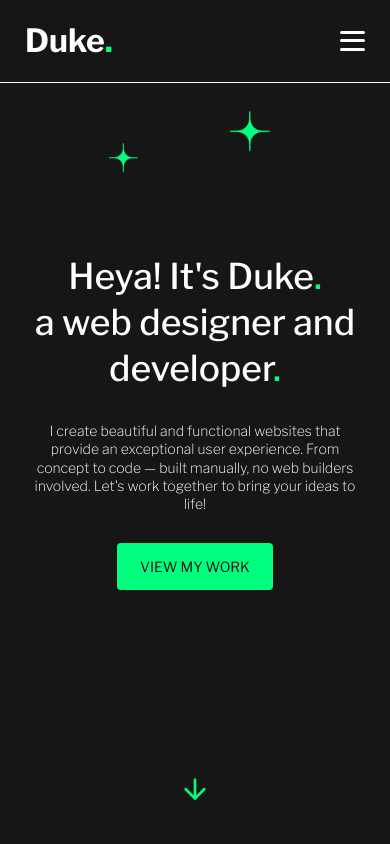
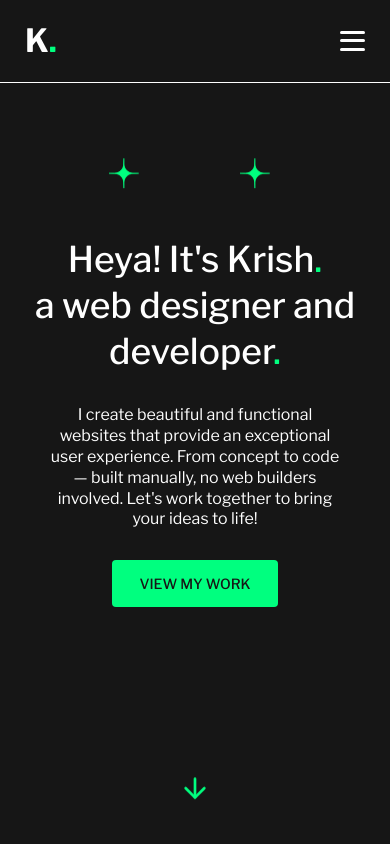
Before and after one commit to KrishVrm/duke., a React (Vite) app: page / in a window 390 px wide. Shown: the top 844 px of the page. Built offline with nearby package versions, Linux system fonts and the light colour scheme.

Commit message:
font changes

```diff
--- a/index.html
+++ b/index.html
@@ -4,7 +4,7 @@
     <meta charset="UTF-8" />
     <link rel="icon" type="image/svg+xml" href="/vite.svg" />
     <meta name="viewport" content="width=device-width, initial-scale=1.0" />
-    <title>Duke.</title>
+    <title>KrishDesigns</title>
   </head>
   <body>
     <div id="root"></div>
--- a/src/components/Header.jsx
+++ b/src/components/Header.jsx
@@ -11,7 +11,7 @@ const Header = () => {
     <header className="header">
       <div className="logo">
         <h1>
-          Duke<span className="span-accent">.</span>
+          K<span className="span-accent">.</span>
         </h1>
       </div>
       <div
--- a/src/components/Hero.jsx
+++ b/src/components/Hero.jsx
@@ -13,7 +13,7 @@ const Hero = () => {
           <Starsvg />
         </div>
         <h1 className="hero-heading">
-          Heya! It's Duke<span className="span-accent">.</span> <br />a web
+          Heya! It's Krish<span className="span-accent">.</span> <br />a web
           designer and developer<span className="span-accent">.</span>
         </h1>
         <p className="hero-description">
--- a/src/components/Work.jsx
+++ b/src/components/Work.jsx
@@ -22,19 +22,19 @@ const Work = () => {
     },
     {
       id: 3,
-      title: "Auth Project",
+      title: "Multi-Step Form",
       description: "Description of project three.",
       image: authThumbnail, // Replace with actual image path
     },
     {
       id: 4,
-      title: "Space Tourism Multiple Page",
+      title: "Space Tourism Multiple-Page",
       description: "Description of project four.",
       image: spaceThumbnail, // Replace with actual image path
     },
     {
       id: 5,
-      title: "Sneakers E-commerce",
+      title: "E-commerce Product Page",
       description: "Description of project four.",
       image: sneakersThumbnail, // Replace with actual image path
     },
--- a/src/styles/_atoms.scss
+++ b/src/styles/_atoms.scss
@@ -5,29 +5,16 @@
   text-transform: uppercase;
   background: var(--accent-color);
   border: none;
-  position: relative; // Required for ::before
-  padding: 15px 23px;
+  // position: relative; // Required for ::before
+  padding: 15px 27px;
   cursor: pointer;
-  display: flex;
-  align-items: center;
-  gap: 8px; // Space between text and icon
-  overflow: hidden; // Ensures the arrow animation stays within bounds
-  transition: color 0.3s ease;
   border-radius: var(--border-radius);
-
-  // Arrow icon styles
-  .arrow-icon {
-    opacity: 0; // Initially hidden
-    transform: translateX(-10px); // Start slightly to the left
-    transition: transform 0.3s ease, opacity 0.3s ease;
-  }
+  transition: transform 0.3s ease;
+  font-weight: 500;
 
   // Hover effect
   &:hover {
-    .arrow-icon {
-      opacity: 1; // Make the arrow visible
-      transform: translateX(0); // Slide the arrow into place
-    }
+    transform: translateY(3px); // Slight lift on hover
   }
 }
 
@@ -49,11 +36,11 @@ h2 {
 
 p {
   font-size: clamp(
-    14px,
+    16px,
     1vw + 0.5rem,
     18px
   ); /* Slightly responsive, max 16px */
-  font-weight: 200;
+  // font-weight: 300;
 }
 
 .span-accent {
@@ -65,7 +52,7 @@ p {
     transform: translateY(0); // Start position
   }
   50% {
-    transform: translateY(-10px); // Move up by 10px
+    transform: translateY(-20px); // Move up by 10px
   }
   100% {
     transform: translateY(0); // Return to start position
@@ -81,7 +68,8 @@ p {
   animation: float 3s ease-in-out infinite; // Apply the animation
 
   @include breakpoint-down(medium) {
-    top: 9rem;
+    top: 10rem;
+    width: 30px;
   }
 }
 
@@ -93,8 +81,8 @@ p {
   right: 120px;
   animation: float 3s ease-in-out infinite; // Apply the animation
   @include breakpoint-down(medium) {
-    top: 7rem;
-    width: 40px;
+    top: 10rem;
+    width: 30px;
   }
 }
 
@@ -102,7 +90,6 @@ p {
   animation: float 3s ease-in-out infinite; // Apply the animation
   position: absolute;
   bottom: 2rem;
-
   svg {
     height: auto;
     color: var(--accent-color);
--- a/src/styles/_header.scss
+++ b/src/styles/_header.scss
@@ -71,6 +71,7 @@
           text-decoration: none;
           color: var(--font-color);
           font-size: 1rem;
+          transition: color 0.1s ease;
 
           &:hover {
             color: var(--accent-color);
--- a/src/styles/_hero.scss
+++ b/src/styles/_hero.scss
@@ -22,6 +22,6 @@
   width: 40rem;
 
   @include breakpoint-down(small) {
-    width: 100%;
+    width: 85%;
   }
 }
--- a/src/styles/_work.scss
+++ b/src/styles/_work.scss
@@ -21,6 +21,7 @@
         1,
         1fr
       ); // One project per row on smaller screens
+      gap: 2rem;
     }
   }
 
--- a/src/styles/main.css
+++ b/src/styles/main.css
@@ -71,24 +71,14 @@ input {
   text-transform: uppercase;
   background: var(--accent-color);
   border: none;
-  position: relative;
-  padding: 15px 23px;
+  padding: 15px 27px;
   cursor: pointer;
-  display: flex;
-  align-items: center;
-  gap: 8px;
-  overflow: hidden;
-  transition: color 0.3s ease;
   border-radius: var(--border-radius);
+  transition: transform 0.3s ease;
+  font-weight: 500;
 }
-.cta-button .arrow-icon {
-  opacity: 0;
-  transform: translateX(-10px);
-  transition: transform 0.3s ease, opacity 0.3s ease;
-}
-.cta-button:hover .arrow-icon {
-  opacity: 1;
-  transform: translateX(0);
+.cta-button:hover {
+  transform: translateY(3px);
 }
 
 h1 {
@@ -100,8 +90,7 @@ h2 {
 }
 
 p {
-  font-size: clamp(14px, 1vw + 0.5rem, 18px); /* Slightly responsive, max 16px */
-  font-weight: 200;
+  font-size: clamp(16px, 1vw + 0.5rem, 18px); /* Slightly responsive, max 16px */
 }
 
 .span-accent {
@@ -113,7 +102,7 @@ p {
     transform: translateY(0);
   }
   50% {
-    transform: translateY(-10px);
+    transform: translateY(-20px);
   }
   100% {
     transform: translateY(0);
@@ -129,7 +118,8 @@ p {
 }
 @media (max-width: 63.9375em) {
   .svg-box-left {
-    top: 9rem;
+    top: 10rem;
+    width: 30px;
   }
 }
 
@@ -143,8 +133,8 @@ p {
 }
 @media (max-width: 63.9375em) {
   .svg-box-right {
-    top: 7rem;
-    width: 40px;
+    top: 10rem;
+    width: 30px;
   }
 }
 
@@ -231,6 +221,7 @@ p {
   text-decoration: none;
   color: var(--font-color);
   font-size: 1rem;
+  transition: color 0.1s ease;
 }
 .header .nav .nav-list .nav-item .nav-link:hover {
   color: var(--accent-color);
@@ -279,7 +270,7 @@ p {
 }
 @media (max-width: 39.9375em) {
   .hero-description {
-    width: 100%;
+    width: 85%;
   }
 }
 
@@ -345,6 +336,7 @@ p {
 @media (max-width: 63.9375em) {
   .work .work-grid {
     grid-template-columns: repeat(1, 1fr);
+    gap: 2rem;
   }
 }
 .work .work-item {
```
Also changed, not shown: 1 other file (tests, documents, lock files or other folders).
